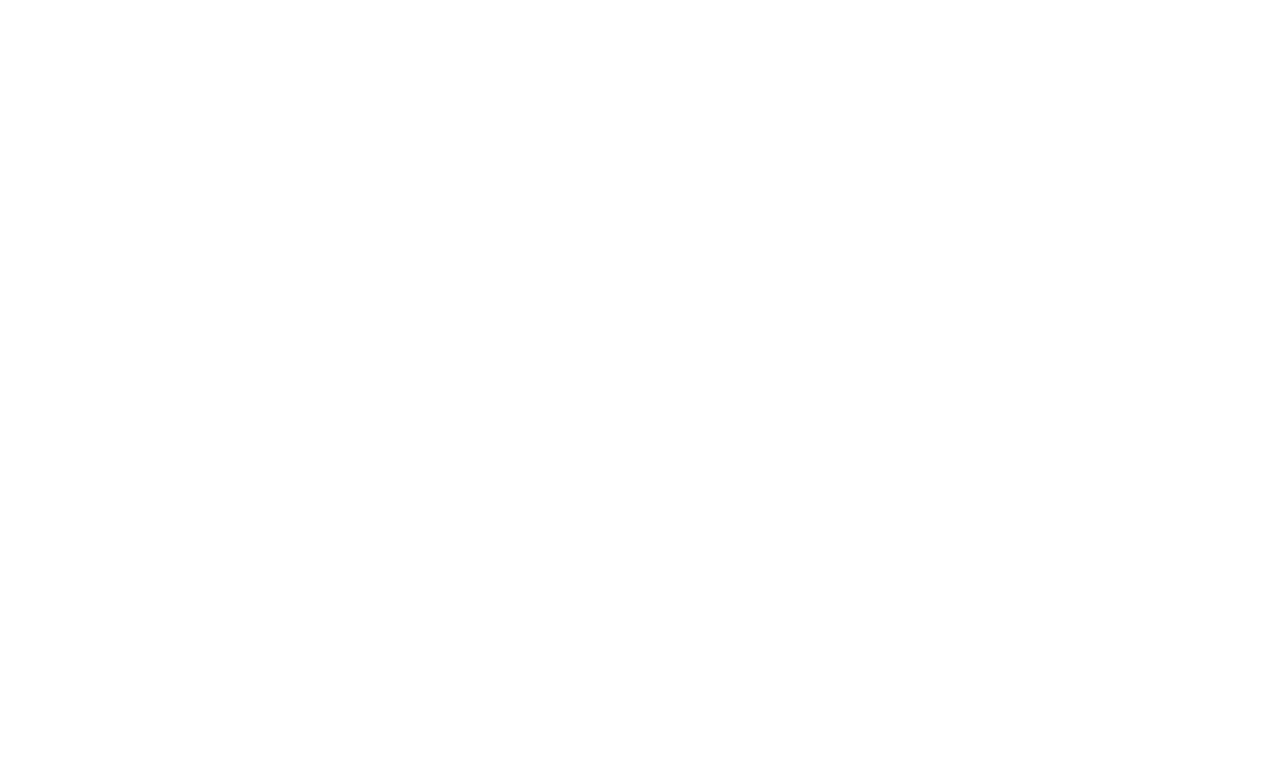
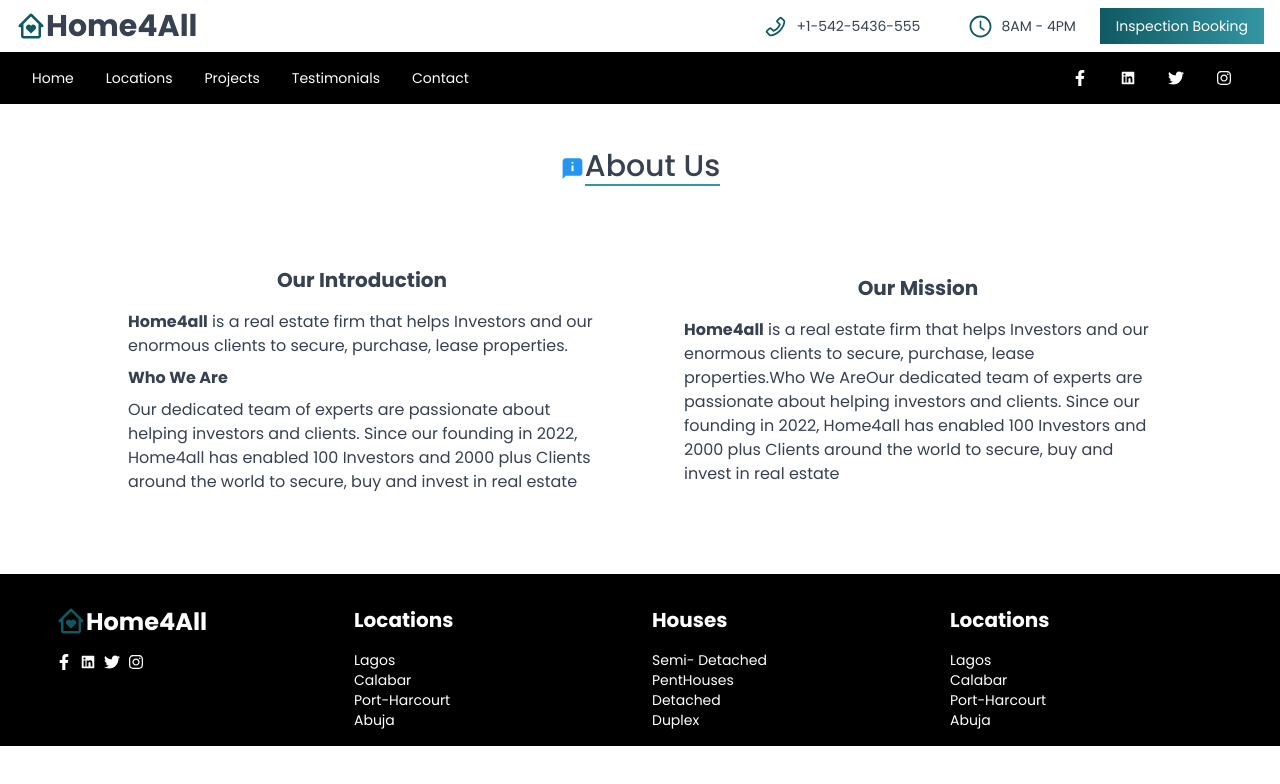
Before and after one commit to aipohruth/lisahomes, a React (Create React App) app: page /abouts in a window 1280 px wide. Before the commit this address had no page. Shown: the top 784 px of the page. Built offline with nearby package versions, Linux system fonts and the light colour scheme.

Commit message:
new: added features

```diff
--- a/src/App.js
+++ b/src/App.js
@@ -2,6 +2,7 @@
 import Home from "./Components/Home";
 import { BrowserRouter as Router, Routes, Route, Link} from 'react-router-dom';
 import FullProjects from "./Components/FullProjects";
+import MoreAbout from "./Components/MoreAbout";
 
 
 
@@ -11,10 +12,12 @@
     <Router>
       <Link className='hidden' to="/">Home</Link>
       <Link className='hidden' to="/moreprojects">FullProjects</Link>
+      <Link className='hidden' to="/abouts">MoreAbout</Link>
 
       <main>
       <Routes>
         <Route path='/moreprojects' element={<FullProjects/>}/>
+        <Route path='/abouts' element={<MoreAbout/>}/>
         <Route path='/' element={<Home />}/>
 
         </Routes>
--- a/src/Components/About.jsx
+++ b/src/Components/About.jsx
@@ -1,11 +1,5 @@
 import React from 'react';
-//import hero from '../Assets/about.jpg';
 
-/*mix-blend-overlay
-<img src='https://images.pexels.com/photos/1486785/pexels-photo-1486785.jpeg?auto=compress&cs=tinysrgb&w=1260&h=750&dpr=2' alt="/" className=' w-full h-full object-cover ' />
-
-  <div className='bg-gradient-tl from bg-black/50 to-blue-700'>
-  */
 const About = () => {
   return (
     <div className='w-full bg-gradient-to-r from-[var(--primary-dark)] to-[var(--primary-light)] md:h-[90vh] h-[70vh]'>
@@ -17,7 +11,7 @@
         <p className=' my-4 font-2xl font-bold'>Lorem ipsum dolor sit amet consectetur adipisicing elit. Esse ut pariatur itaque aperiam tenetur dignissimos illo necessitatibus
              minus mollitia neque! Delectus temporibus excepturi ratione aut architecto quidem vel nesciunt maiores!</p>
              <div >
-             <button className=' hover:border-red-500 hover:border-2' ><a href='/about' className=' text-black font-bold hover:text-red-500'>Read More</a></button>
+             <button className=' hover:border-red-500 hover:border-2' ><a href='/abouts' className=' text-black font-bold hover:text-red-500'>Read More</a></button>
              </div>
         </div>
       </div>
--- /dev/null
+++ b/src/Components/MoreAbout.jsx
@@ -0,0 +1,49 @@
+import React from 'react'
+import Topbar from './Topbar';
+import Navbar from './Navbar';
+import Footer from './Footer';
+import {FcAbout} from 'react-icons/fc';
+const MoreAbout = () => {
+  return (
+    <div>
+      <Topbar />
+      <Navbar />
+      <div className='max-w-[1200px] m-auto p-4 my-12'>
+        <div className='flex justify-center items-center'>
+            < FcAbout size={25}  className='text-gray-700'  />
+      <h1 className='text-center text-gray-700 font-medium border-b-2 border-b-[var(--primary-light)] my-8 text-3xl'>About Us</h1>
+      </div>
+        <div className='flex-col sm:flex sm:flex-row justify-evenly items-center mt-4'>
+            <div className='p-4 text-gray-700 max-w-[500px]'>
+                <article>
+            <h2 className='font-bold text-xl text-center my-4'>Our Introduction</h2>
+            <p><span className='font-bold'>Home4all</span> is a real estate firm that helps Investors and our enormous clients to secure, purchase,
+            lease properties.</p>
+            <h3 className='font-bold my-2'>Who We Are</h3>
+            <p>Our dedicated team of experts
+            are passionate about helping investors and clients.
+            Since our founding in 2022, Home4all has enabled 100 Investors and 2000 plus Clients
+            around the world to secure, buy and invest in real estate</p>
+                </article>
+            </div>
+            <div className='p-4 text-gray-700 max-w-[500px]'>
+                <article>
+            <h2 className='font-bold text-xl text-center my-4'>Our Mission</h2>
+            <p><span className='font-bold'>Home4all</span> is a real estate firm that helps Investors and our enormous clients to secure, purchase,
+            lease properties.<span>Who We Are</span>
+            Our dedicated team of experts
+            are passionate about helping investors and clients.
+            Since our founding in 2022, Home4all has enabled 100 Investors and 2000 plus Clients
+            around the world to secure, buy and invest in real estate</p>
+                </article></div>
+        </div>
+
+
+      </div>
+
+      <Footer />
+    </div>
+  )
+}
+
+export default MoreAbout
--- a/src/Components/Testimonials.jsx
+++ b/src/Components/Testimonials.jsx
@@ -7,11 +7,6 @@
 
 const Testimonials = () => {
     const[people] = useState(testimonials);
-
-
-
-
-
   return (
     <div id='testimonials' className='max-w-[1200px]  m-auto p-4 my-9'>
         <div className='flex items-center justify-center my-8'>
--- a/src/Data/Data1.jsx
+++ b/src/Data/Data1.jsx
@@ -42,7 +42,7 @@
         id:1,
         type: 'Duplex',
         image: dup1,
-        location:'lagos' ,
+        location:'Lagos' ,
         name: 'Duplex',
         text: 'Fully furnished',
         price: '$1m'
@@ -79,7 +79,7 @@
         id:5,
         type: 'Duplex',
         image: dup2,
-        location:'lagos' ,
+        location:'Lagos' ,
         name: 'Duplex',
         text: 'Fully furnished',
         price: '$4m'
@@ -88,7 +88,7 @@
         id:6,
         type: 'Semi-Detached',
         image: semi2,
-        location:'lagos' ,
+        location:'Lagos' ,
         name: 'Semi-Detached',
         text: 'Fully furnished',
         price: '$3m'
@@ -97,7 +97,7 @@
         id:7,
         type: 'Detached',
         image: det2,
-        location:'lagos' ,
+        location:'Lagos' ,
         name: 'Detached',
         text: 'Fully furnished',
         price: '$2m'
@@ -115,7 +115,7 @@
         id:9,
         type: 'Duplex',
         image: dup3,
-        location:'lagos' ,
+        location:'Lagos' ,
         name: 'Duplex',
         text: 'Fully furnished',
         price: '$2m'
```
